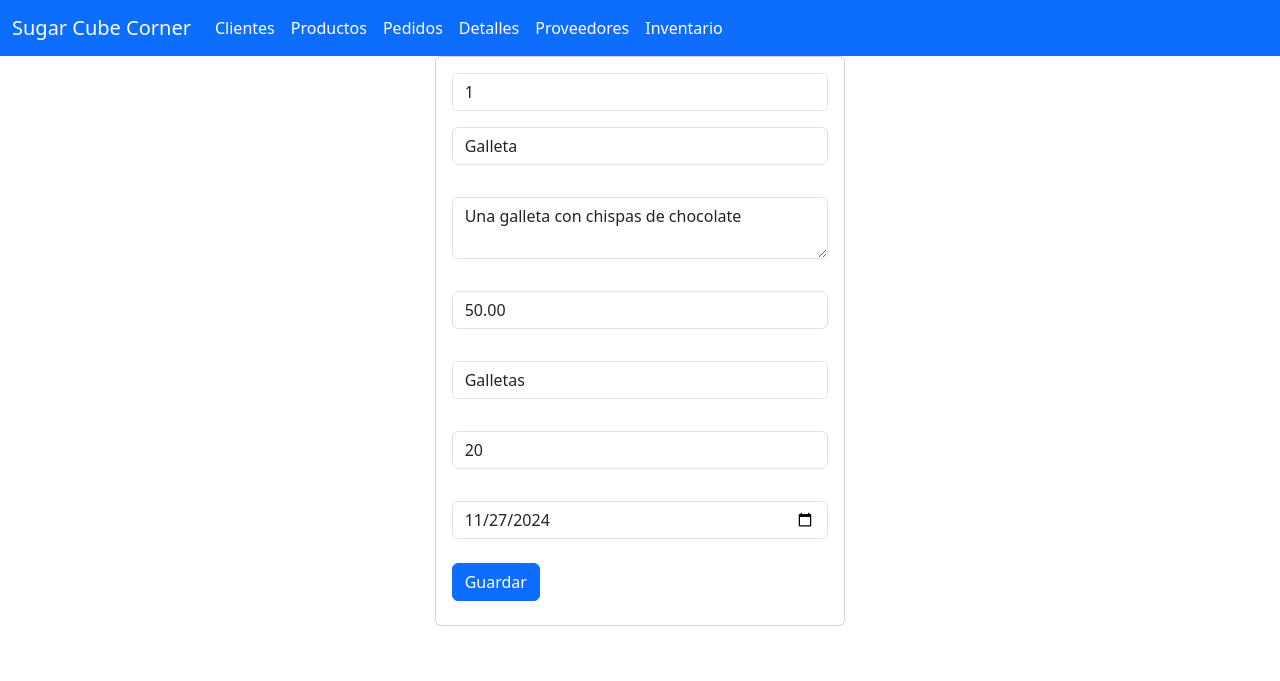
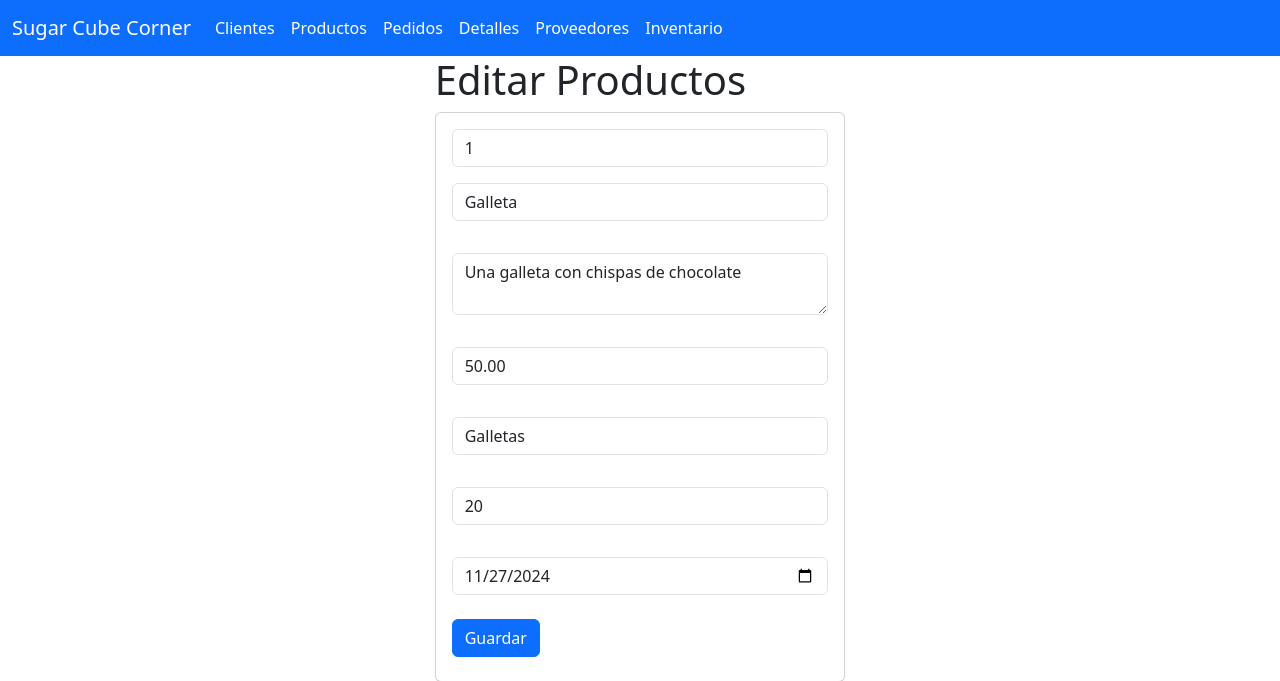
Before and after one commit to Asyhbd2/Final_ATDLC_5J_Crud_Tablas_29_Noviembre, a Django app: page /seleccionarProducto/1 in a window 1280 px wide. Shown: the top 681 px of the page. Run offline with Django 5.2, Linux system fonts and the light colour scheme; data comes from the database, SQL or seed files in the repository.

Commit message:
Update editarProducto.html

```diff
--- a/TProductos_app/templates/editarProducto.html
+++ b/TProductos_app/templates/editarProducto.html
@@ -2,6 +2,7 @@
 {% block cuerpo %}
 <div class="row">
 <div class="col-md-4 offset-md-4">
+<h1>Editar Productos</h1>
 <!-- la targeta card -->
 <div class="card"><!--tarjeta-->
     <div class="card-body">
```
